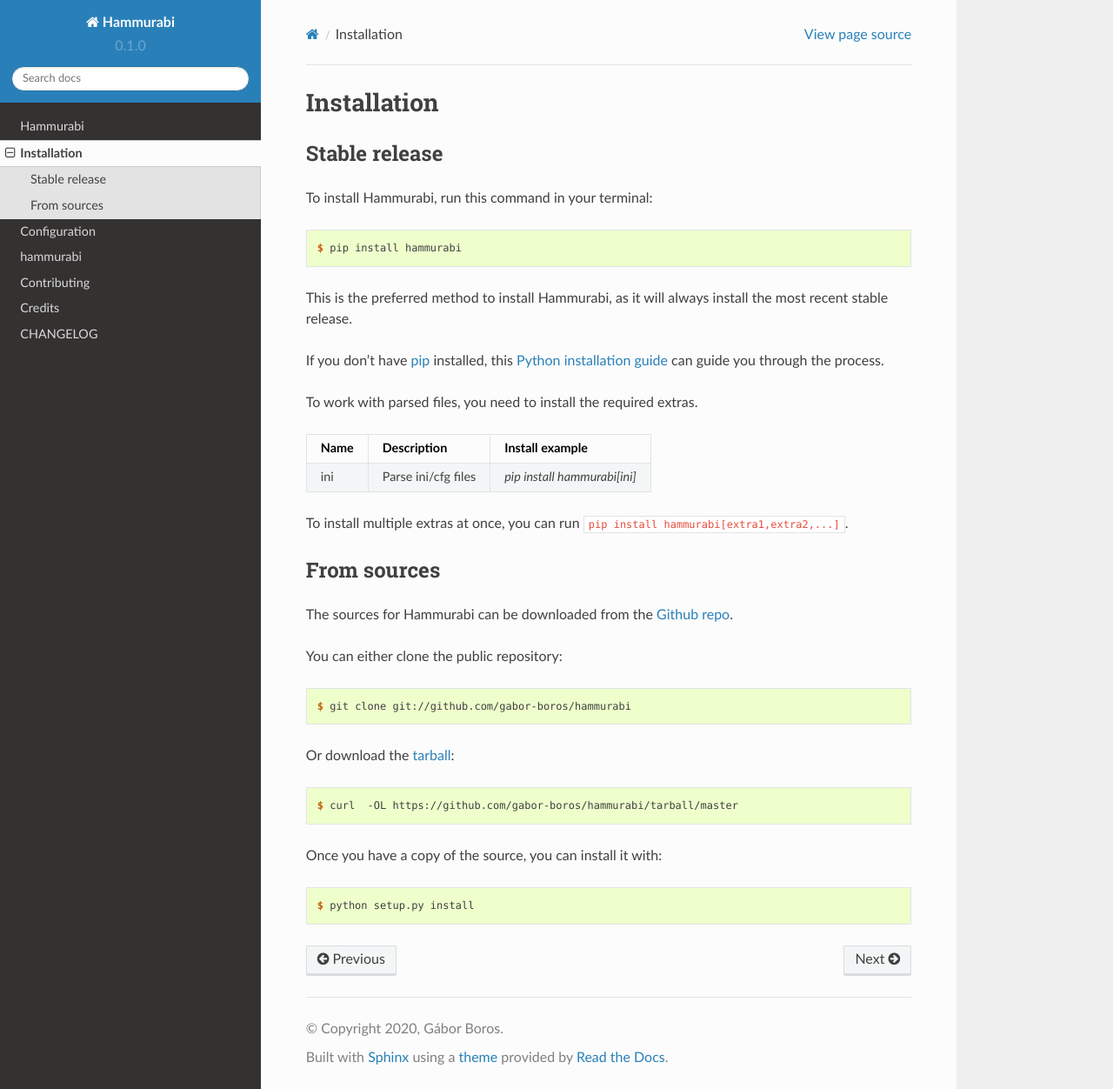
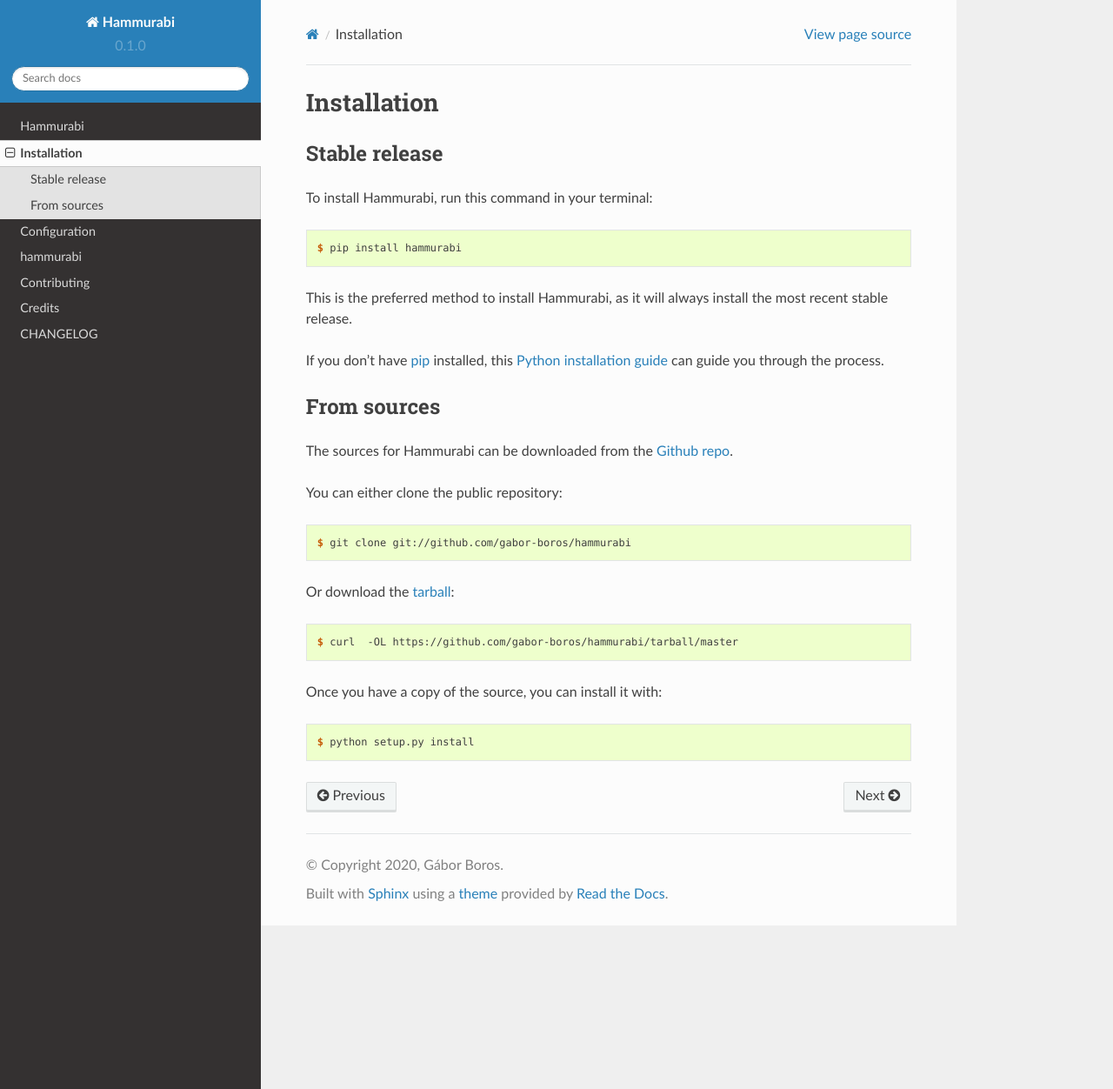
Before and after one commit to gabor-boros/hammurabi, a Sphinx documentation site: the page built from docs/installation.rst, in a window 1280 px wide and 1252 px high. Shown: the whole window at 87% size. Built offline with Sphinx 7.4.7 and the Read the Docs theme 2.0.0, drawn with Linux system fonts in a browser that asks for light colours.

Commit message:
Remove install extras

```diff
--- a/docs/installation.rst
+++ b/docs/installation.rst
@@ -19,18 +19,6 @@
 
 If you don't have `pip`_ installed, this `Python installation guide`_ can guide
 you through the process.
-
-To work with parsed files, you need to install the required
-extras.
-
-+-----------------+----------------------------------------+----------------------------------+
-| Name            | Description                            | Install example                  |
-+=================+========================================+==================================+
-| ini             | Parse ini/cfg files                    | `pip install hammurabi[ini]`     |
-+-----------------+----------------------------------------+----------------------------------+
-
-To install multiple extras at once, you can run
-``pip install hammurabi[extra1,extra2,...]``.
 
 .. _pip: https://pip.pypa.io
 .. _Python installation guide: http://docs.python-guide.org/en/latest/starting/installation/
```
Also changed, not shown: README.rst (+0 -12 lines).
